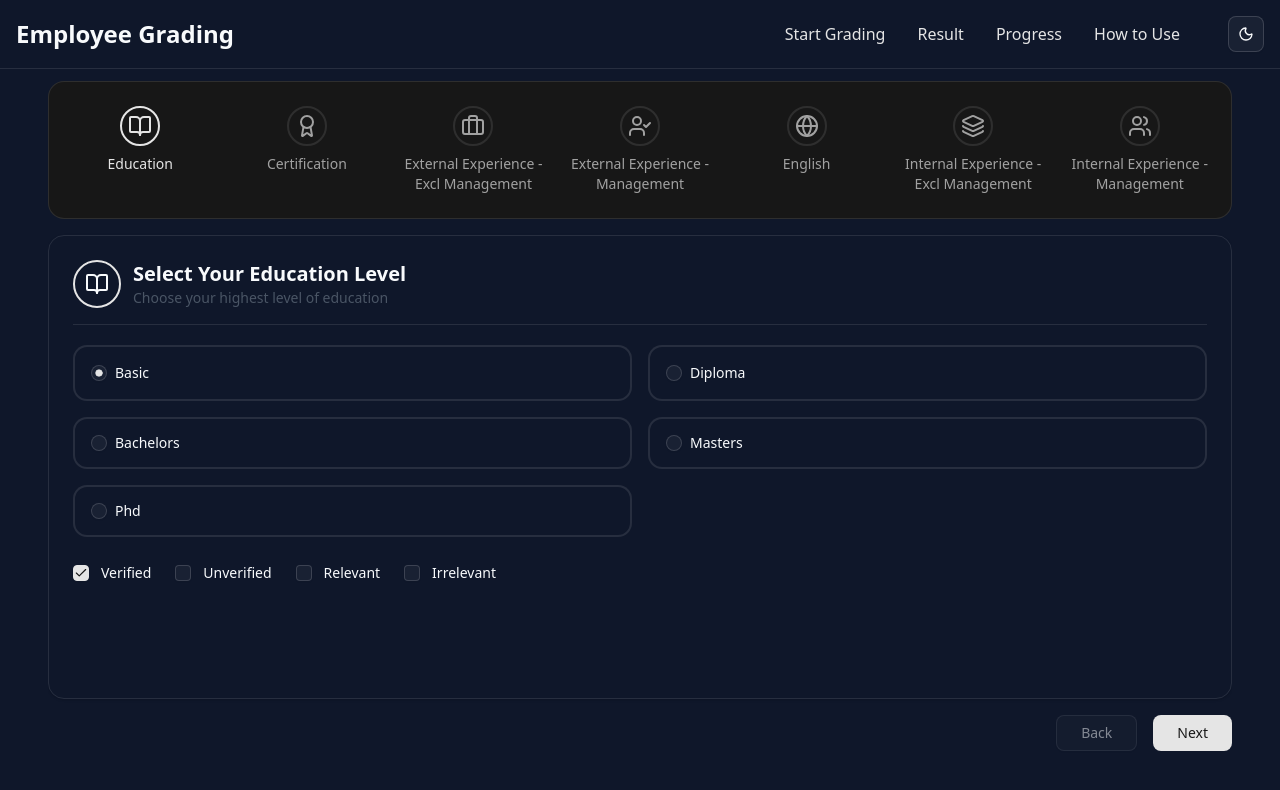
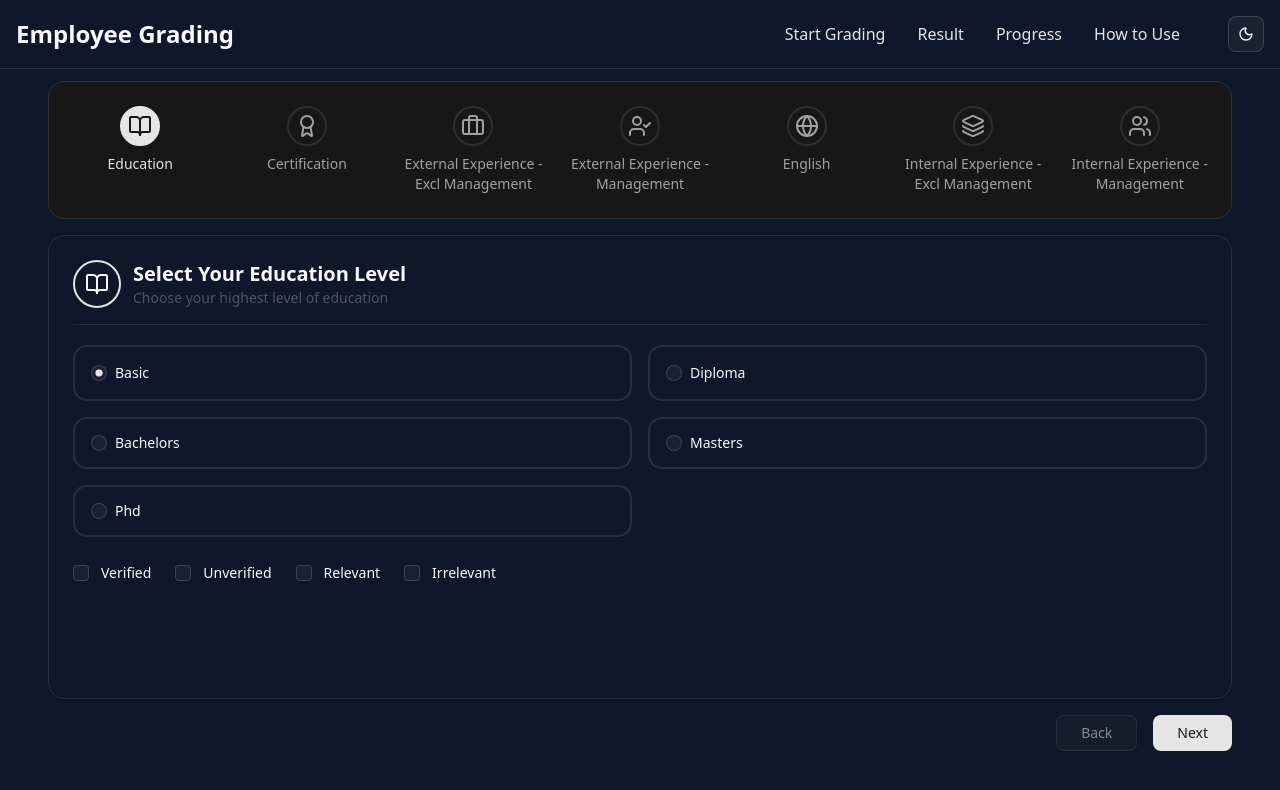
Before and after one commit to rizwanmanzoor/employee-grading, a React (Vite) app: page /employee-grading/grading in a window 1280 px wide. Shown: the top 790 px of the page. Built offline with nearby package versions, Linux system fonts and the light colour scheme.

Commit message:
updates done

```diff
--- a/src/components/login/Login.jsx
+++ b/src/components/login/Login.jsx
@@ -100,7 +100,7 @@ const Login = () => {
               <Link to={"/home"}>
                 <Button
                   type="submit"
-                  className="w-full mt-4 cursor-pointer"
+                  className="w-full mt-2 cursor-pointer"
                   // style={{
                   //   backgroundColor: "var(--primary)",
                   //   color: "var(--primary-foreground)",
@@ -109,6 +109,26 @@ const Login = () => {
                   Sign in
                 </Button>
               </Link>
+
+              <div className="mt-5">
+                <h4
+                  className="font-bold mb-2"
+                  style={{ color: "hsl(var(--primary))" }}
+                >
+                  Disclaimer:
+                </h4>
+                <p
+                  className="text-xs leading-relaxed"
+                  style={{ color: "hsl(var(--muted-foreground))" }}
+                >
+                  I acknowledge the confidentiality of the information and
+                  undertake full responsibility for the accuracy of the
+                  information provided. <br />
+                  In case of false / tempered / modified / forged information
+                  strict action will be taken including the termination and / or
+                  suspension of the employees.
+                </p>
+              </div>
             </form>
           </CardContent>
         </Card>
--- a/src/components/result/Result.jsx
+++ b/src/components/result/Result.jsx
@@ -224,7 +224,7 @@ const Result = () => {
             // }}
           >
             <Trophy className="w-5 h-5" />
-            Grade Again
+            Test Again
           </Button>
         </Link>
       </div>
--- a/src/components/selectOptionGroup/SelectOptionGroup.jsx
+++ b/src/components/selectOptionGroup/SelectOptionGroup.jsx
@@ -3,27 +3,49 @@ import { Label } from "@/components/ui/label";
 import { Checkbox } from "@/components/ui/checkbox";
 
 const SelectOptionGroup = () => {
-  const [selected, setSelected] = useState("verified");
+  const [verifiedSelected, setVerifiedSelected] = useState("");
+  const [relevantSelected, setRelevantSelected] = useState("");
 
-  const options = [
+  const optionsVerified = [
     { id: "verified", label: "Verified" },
     { id: "unverified", label: "Unverified" },
+  ];
+
+  const optionsRelevant = [
     { id: "relevant", label: "Relevant" },
     { id: "irrelevant", label: "Irrelevant" },
   ];
 
-  const handleSelect = (id) => {
-    setSelected(id);
+  const handleVerifiedSelect = (id) => {
+    setVerifiedSelected(id);
   };
+
+  const handleRelevantSelect = (id) => {
+    setRelevantSelected(id);
+  };
+
   return (
     <div className="flex flex-wrap gap-6">
-      {options.map((option) => (
+      {optionsVerified.map((option) => (
         <div key={option.id} className="flex items-center gap-3">
           <Checkbox
             id={option.id}
-            checked={selected === option.id}
+            checked={verifiedSelected === option.id}
             onCheckedChange={(checked) => {
-              if (checked) handleSelect(option.id);
+              if (checked) handleVerifiedSelect(option.id);
+            }}
+          />
+          <Label htmlFor={option.id}>{option.label}</Label>
+        </div>
+      ))}
+
+      {optionsRelevant.map((option) => (
+        <div key={option.id} className="flex items-center gap-3">
+          <Checkbox
+            id={option.id}
+            checked={relevantSelected === option.id}
+            onCheckedChange={(checked) => {
+              if (checked) handleRelevantSelect(option.id);
             }}
           />
           <Label htmlFor={option.id}>{option.label}</Label>
--- a/src/components/stepper/Stepper.jsx
+++ b/src/components/stepper/Stepper.jsx
@@ -18,18 +18,18 @@ const Stepper = ({ steps, currentStep }) => {
                 isCompleted
                   ? "bg-primary border-primary text-primary-foreground"
                   : isActive
-                  ? "border-primary text-primary"
+                  ? "bg-primary border-primary text-primary-foreground"
                   : "border-border text-muted-foreground group-hover:border-primary/60"
               }`}
             >
               {/* without icon */}
               {/* {isCompleted ? <CheckIcon size={18} /> : index + 1} */}
               {/* with icon */}
-              {/* { isCompleted ?
+              { isCompleted ?
                 <CheckIcon size={18} /> :
                 <span>{step.icon}</span>
-              } */}
-              <span>{step.icon}</span>
+              }
+              {/* <span>{step.icon}</span> */}
             </div>
 
             <span
--- a/src/pages/StepperForm.jsx
+++ b/src/pages/StepperForm.jsx
@@ -4,6 +4,7 @@ import { Button } from "@/components/ui/button";
 import { steps } from "../components/steps/Steps";
 import Stepper from "@/components/stepper/Stepper";
 import { ScrollArea } from "@/components/ui/scroll-area";
+import { useNavigate } from "react-router-dom";
 
 const ButtonLabels = {
   BACK: "Back",
@@ -13,6 +14,7 @@ const ButtonLabels = {
 
 const StepperForm = () => {
   const [currentStep, setCurrentStep] = useState(0);
+  const navigate = useNavigate();
 
   const isFirstStep = currentStep === 0;
   const isLastStep = currentStep < steps.length - 1;
@@ -28,6 +30,14 @@ const StepperForm = () => {
       setCurrentStep(currentStep - 1);
     }
   };
+
+  const handleSubmit = () => {
+    toast.success("Form Submitted Successfully!");
+
+    setTimeout(() => {
+      navigate("/result");
+    }, 1000);
+  }
 
   return (
     <>
@@ -59,7 +69,7 @@ const StepperForm = () => {
         ) : (
           <Button
             className={"px-6 py-2"}
-            onClick={() => toast.success("Form Submitted Successfully!")}
+            onClick={handleSubmit}
           >
             <span>{ButtonLabels.SUBMIT}</span>
           </Button>
```
